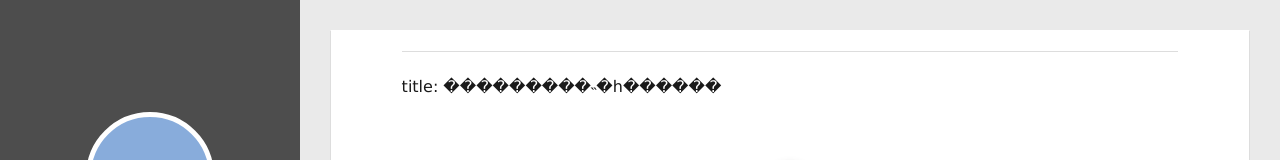
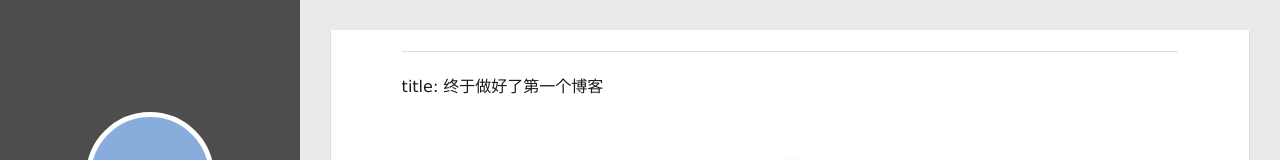
Before and after one commit to sheliniubi/sheliniubi.github.io, a plain HTML site: page 2018/05/23/第一个博客/index.html in a window 1280 px wide. Shown: the top 160 px of the page. Drawn offline with Linux system fonts and the light colour scheme; some packages are replaced by stand-ins of ours; a script that the page names is missing.

Commit message:
Site updated: 2018-05-23 20:47:20

```diff
--- a/2018/05/23/第一个博客/index.html
+++ b/2018/05/23/第一个博客/index.html
@@ -8,17 +8,17 @@
   <link rel="dns-prefetch" href="http://yoursite.com">
   <title>bolg</title>
   <meta name="viewport" content="width=device-width, initial-scale=1, maximum-scale=1">
-  <meta name="description" content="title: ���������˵�һ������">
+  <meta name="description" content="title: 终于做好了第一个博客">
 <meta property="og:type" content="article">
 <meta property="og:title" content="bolg">
 <meta property="og:url" content="http://yoursite.com/2018/05/23/第一个博客/index.html">
 <meta property="og:site_name" content="bolg">
-<meta property="og:description" content="title: ���������˵�һ������">
+<meta property="og:description" content="title: 终于做好了第一个博客">
 <meta property="og:locale" content="zh-CN">
-<meta property="og:updated_time" content="2018-05-23T09:34:55.033Z">
+<meta property="og:updated_time" content="2018-05-23T12:46:46.327Z">
 <meta name="twitter:card" content="summary">
 <meta name="twitter:title" content="bolg">
-<meta name="twitter:description" content="title: ���������˵�һ������">
+<meta name="twitter:description" content="title: 终于做好了第一个博客">
 
     <link rel="alternative" href="/atom.xml" title="bolg" type="application/atom+xml">
 
@@ -160,7 +160,7 @@
     <div class="article-entry" itemprop="articleBody">
 
         <hr>
-<p>title: ���������˵�һ������</p>
+<p>title: 终于做好了第一个博客</p>
 
 
 
```
Also changed, not shown: index.html (+1 -1 lines).
